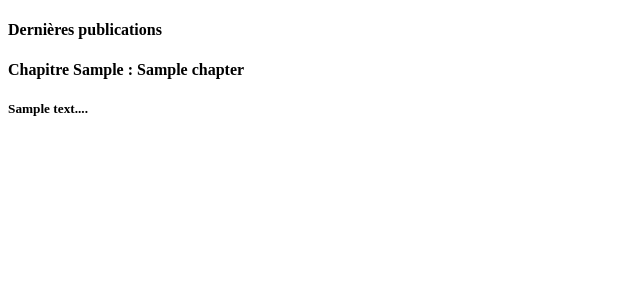
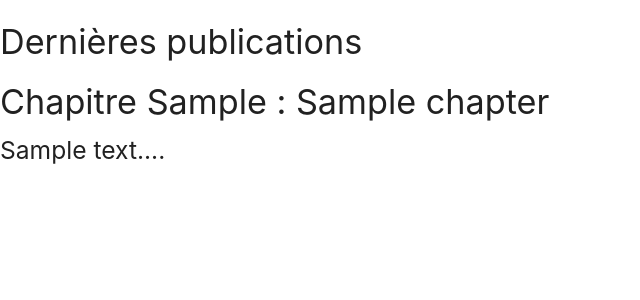
Before and after one commit to JEND-CODES/blog_mvc1, a PHP site: page / in a window 1280 px wide. Shown: the top 300 px of the page, without its empty margins (0-640 px from the left). Run offline with PHP 8.4, Linux system fonts and the light colour scheme; tables that the repository leaves empty or names only in its code hold one stand-in row (values such as "Sample post"); some libraries are stand-ins or nearby versions; some web fonts are replaced.

Commit message:
Ajouts Links Icons & Fontawesome

```diff
--- a/views/header.php
+++ b/views/header.php
@@ -20,6 +20,16 @@
 
     <link href="https://fonts.googleapis.com/icon?family=Material+Icons" rel="stylesheet">
 
+    <!-- Compiled and minified CSS -->
+
+    <link rel="stylesheet" href="https://cdnjs.cloudflare.com/ajax/libs/materialize/1.0.0/css/materialize.min.css">
+
+    <!-- Fontawesome and Material Icons -->
+
+    <link rel="stylesheet" href="https://use.fontawesome.com/releases/v5.8.1/css/all.css" integrity="sha384-50oBUHEmvpQ+1lW4y57PTFmhCaXp0ML5d60M1M7uH2+nqUivzIebhndOJK28anvf" crossorigin="anonymous">
+
+    <link href="https://fonts.googleapis.com/icon?family=Material+Icons" rel="stylesheet">
+
 </head>
 
 <body>
```
